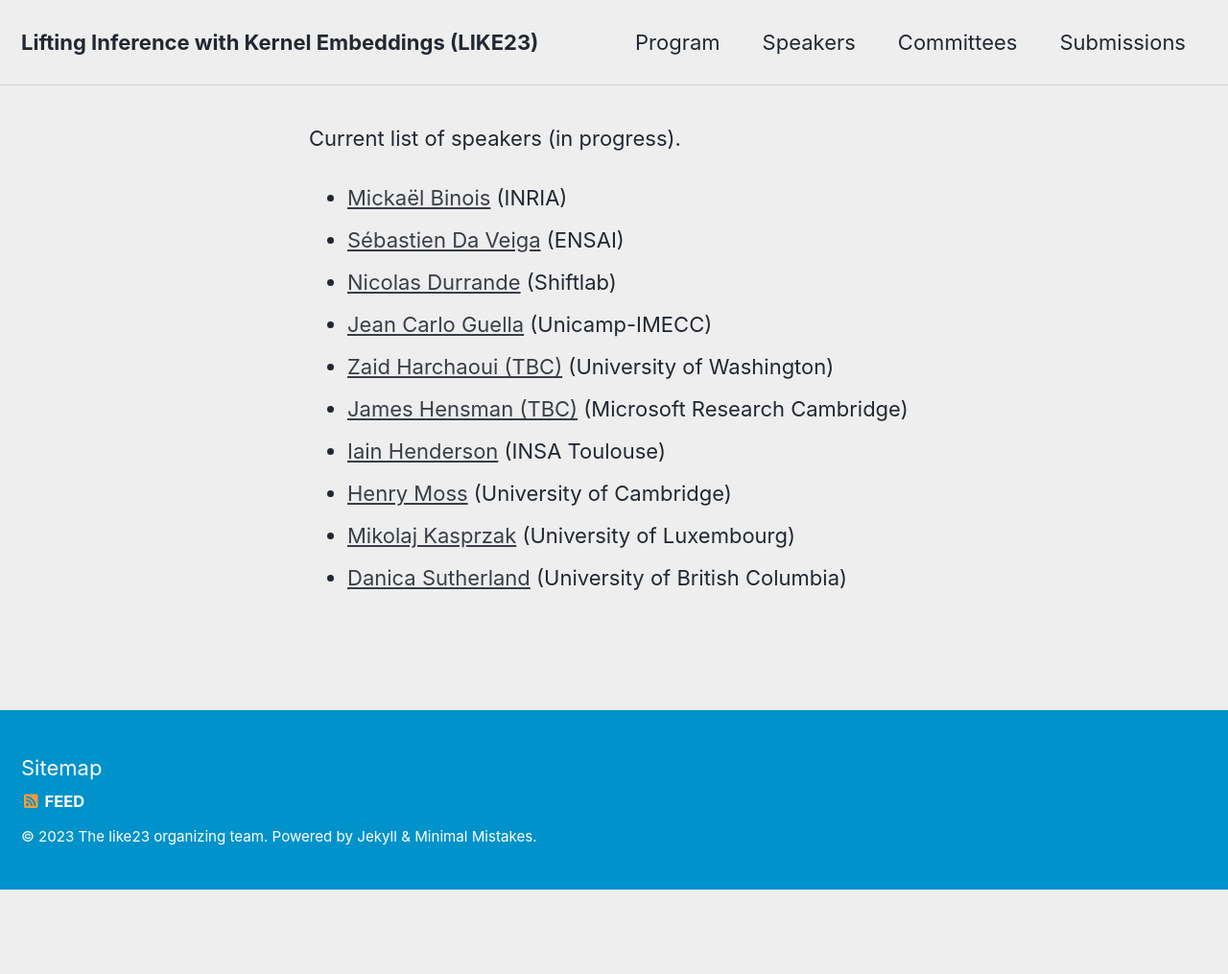
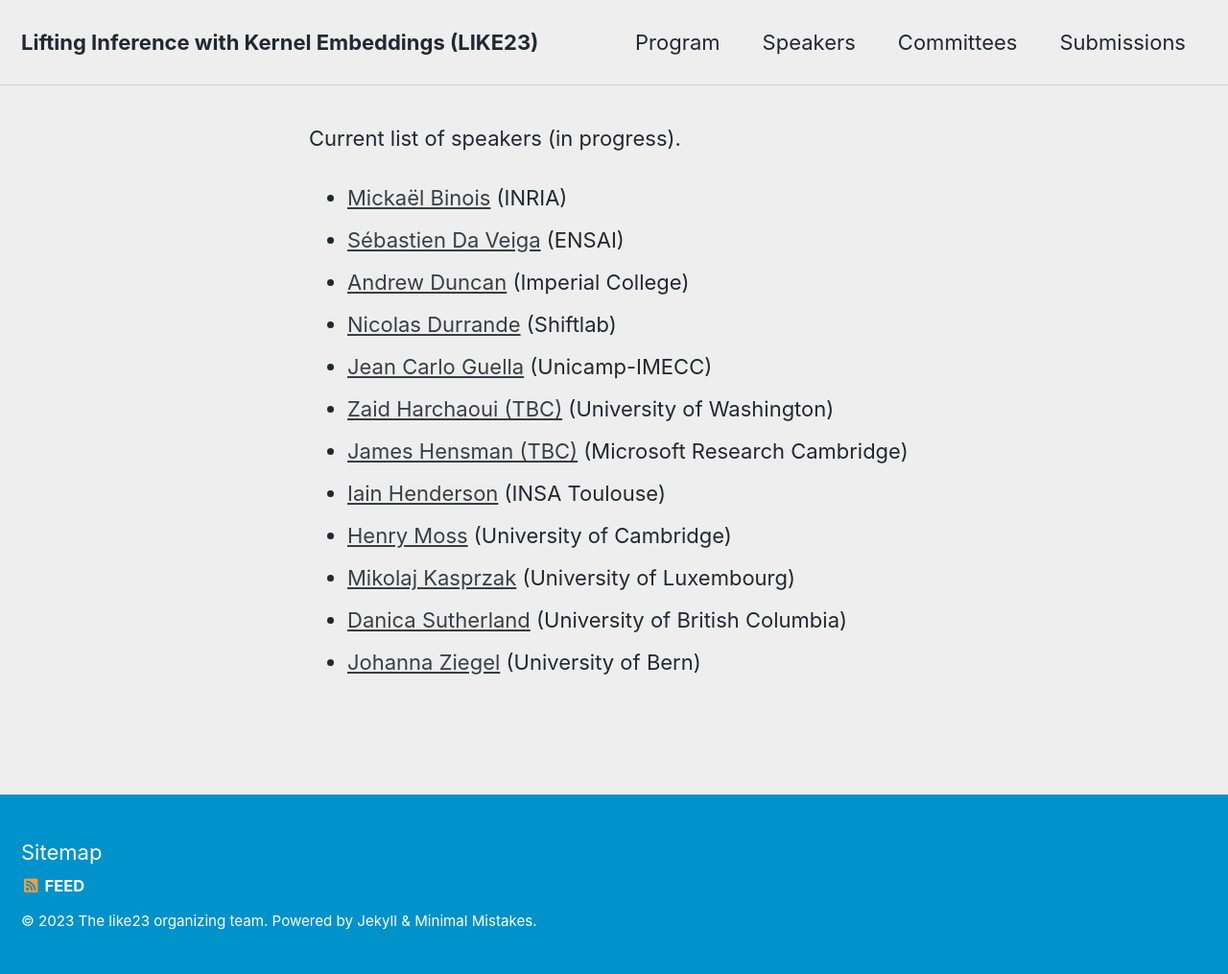
Before and after one commit to LIKE23-Bern/LIKE23-Bern.github.io, a Jekyll site: the page built from _pages/speakers.md, in a window 1280 px wide. Shown: the whole page at 96% size. Built offline with Jekyll 4.4.1, drawn with Linux system fonts in a browser that asks for light colours; cached includes are drawn as plain includes; before the commit the page ends 927 px from its top, so only the background shows below that.

Commit message:
Update speakers.md

```diff
--- a/_pages/speakers.md
+++ b/_pages/speakers.md
@@ -9,6 +9,7 @@ Current list of speakers (in progress).
 
   * [Mickaël Binois](https://sites.google.com/site/mickaelbinoishomepage/) (INRIA)
   * [Sébastien Da Veiga](https://ensai.fr/en/equipe/da-veiga-sebastien/) (ENSAI)
+  * [Andrew Duncan](https://www.ma.imperial.ac.uk/~aduncan/) (Imperial College)
   * [Nicolas Durrande](https://sites.google.com/site/nicolasdurrandehomepage/) (Shiftlab)
   * [Jean Carlo Guella](https://jeanguella.wixsite.com/jeanguella) (Unicamp-IMECC)
   * [Zaid Harchaoui (TBC)](https://faculty.washington.edu/zaid/) (University of Washington)
@@ -17,3 +18,4 @@ Current list of speakers (in progress).
   * [Henry Moss](https://henrymoss.github.io/) (University of Cambridge)
   * [Mikolaj Kasprzak](https://www.mikolajkasprzak.com/) (University of Luxembourg)
   * [Danica Sutherland](https://djsutherland.ml/) (University of British Columbia)
+  * [Johanna Ziegel](https://www.imsv.unibe.ch/ueber_uns/personen/prof_dr_ziegel_johanna/index_ger.html) (University of Bern)
```
